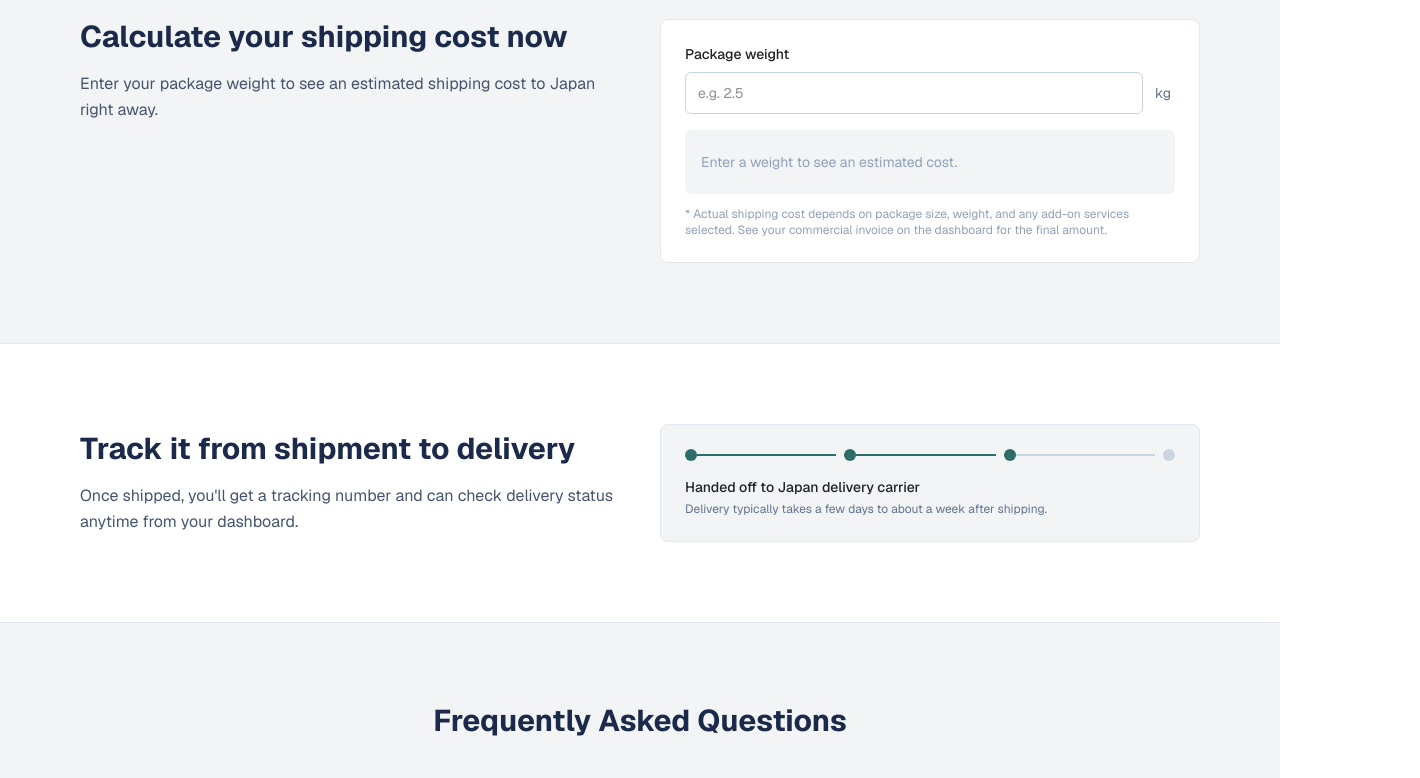
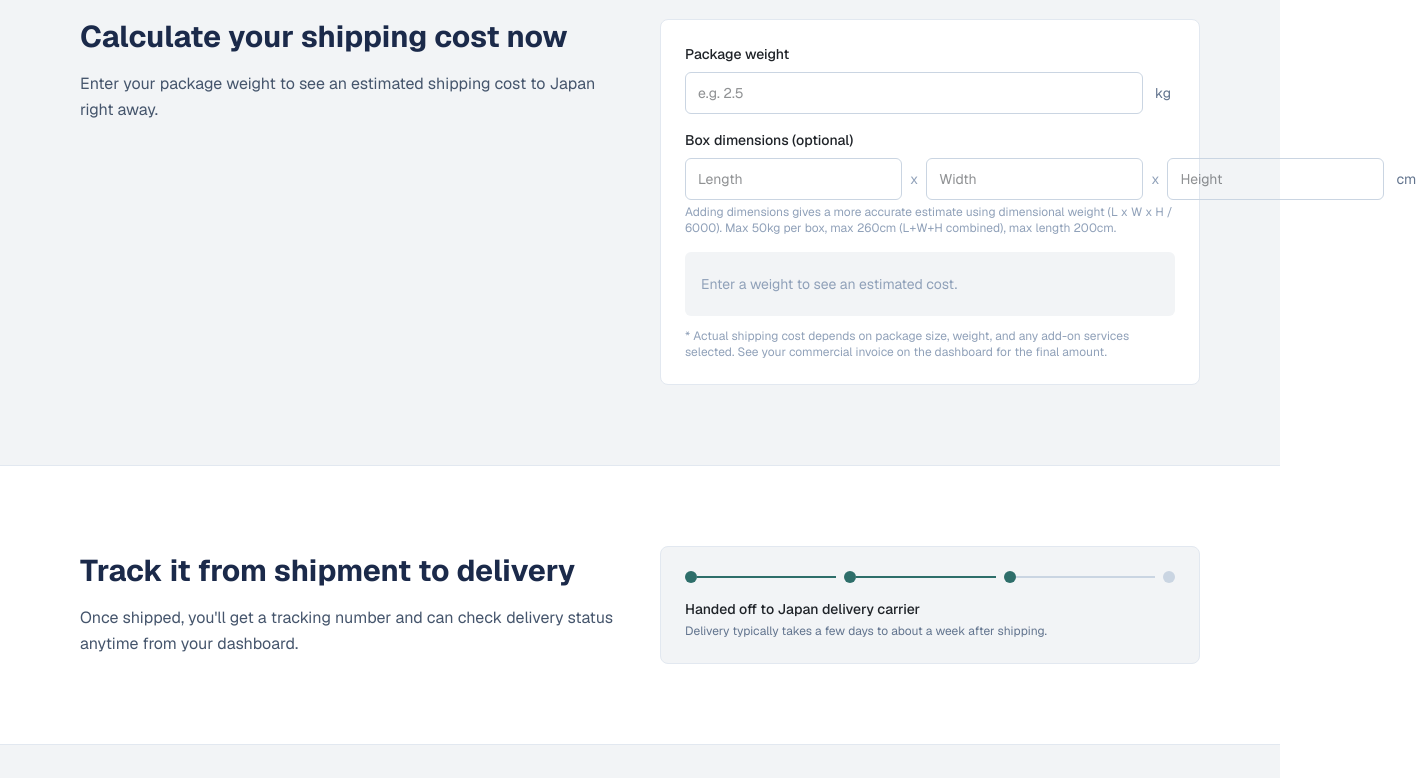
Before and after one commit to leelee90503-alt/usajusho-app, a Next.js app: page /en in a window 1280 px wide. Shown: the part 3000-3778 px from the top of the page, 1420 px wide, since content can reach past the window. Built offline with nearby package versions, Linux system fonts and the light colour scheme; no server answers; the database is empty.

Commit message:
Fix shipping fee calculator: correct volumetric divisor, ceiling billing, box dimensions input, 50kg+ contact fallback

```diff
--- a/app/[locale]/page.tsx
+++ b/app/[locale]/page.tsx
@@ -240,10 +240,16 @@ export default async function Home() {
             labels={{
                 weightLabel: t("calculator.weightLabel"),
                 weightPlaceholder: t("calculator.weightPlaceholder"),
+                dimensionsLabel: t("calculator.dimensionsLabel"),
+                lengthPlaceholder: t("calculator.lengthPlaceholder"),
+                widthPlaceholder: t("calculator.widthPlaceholder"),
+                heightPlaceholder: t("calculator.heightPlaceholder"),
+                dimensionsHint: t("calculator.dimensionsHint"),
                 resultLabel: t("calculator.resultLabel"),
                 unavailable: t("calculator.unavailable"),
                 disclaimer: t("calculator.disclaimer"),
                 currency: t("calculator.currency"),
+                overweightContact: t("calculator.overweightContact"),
               }}
           />
         </div>
--- a/components/home/fee-calculator.tsx
+++ b/components/home/fee-calculator.tsx
@@ -6,10 +6,16 @@ import { estimateQuote, type ShippingRate } from "@/lib/pricing"
 type Labels = {
   weightLabel: string
   weightPlaceholder: string
+  dimensionsLabel: string
+  lengthPlaceholder: string
+  widthPlaceholder: string
+  heightPlaceholder: string
+  dimensionsHint: string
   resultLabel: string
   unavailable: string
   disclaimer: string
   currency: string
+  overweightContact: string
 }
 
 export default function FeeCalculator({
@@ -20,16 +26,39 @@ export default function FeeCalculator({
   labels: Labels
 }) {
   const [weightInput, setWeightInput] = useState("")
+  const [lengthInput, setLengthInput] = useState("")
+  const [widthInput, setWidthInput] = useState("")
+  const [heightInput, setHeightInput] = useState("")
 
   const weightKg = useMemo(() => {
     const parsed = Number(weightInput)
     return Number.isFinite(parsed) && parsed > 0 ? parsed : null
   }, [weightInput])
 
+  const lengthCm = useMemo(() => {
+    const parsed = Number(lengthInput)
+    return Number.isFinite(parsed) && parsed > 0 ? parsed : null
+  }, [lengthInput])
+
+  const widthCm = useMemo(() => {
+    const parsed = Number(widthInput)
+    return Number.isFinite(parsed) && parsed > 0 ? parsed : null
+  }, [widthInput])
+
+  const heightCm = useMemo(() => {
+    const parsed = Number(heightInput)
+    return Number.isFinite(parsed) && parsed > 0 ? parsed : null
+  }, [heightInput])
+
   const estimate = useMemo(() => {
     if (weightKg === null || rates.length === 0) return null
-    return estimateQuote({ weightKg, lengthCm: null, widthCm: null, heightCm: null }, rates)
-  }, [weightKg, rates])
+    return estimateQuote({ weightKg, lengthCm, widthCm, heightCm }, rates)
+  }, [weightKg, lengthCm, widthCm, heightCm, rates])
+
+  // Packages over 50kg (the carrier's max per-carton weight) are intentionally
+  // left unrated, so surface a distinct "contact us" message instead of the
+  // generic unavailable copy in that case.
+  const isOverweight = weightKg !== null && weightKg > 50
 
   return (
     <div className="bg-white border border-slate-200 rounded-lg p-6">
@@ -46,10 +75,54 @@ export default function FeeCalculator({
           value={weightInput}
           onChange={(e) => setWeightInput(e.target.value)}
           placeholder={labels.weightPlaceholder}
-          className="flex-1 rounded-md border border-slate-300 px-3 py-2.5 text-sm focus:outline-none focus:ring-2 focus:ring-[var(--usj-accent)] focus:border-transparent"
+          className="flex-1 rounded-md border border-slate-300 px-3 py-2.5 text-sm outline-none focus:ring-2 focus:ring-[var(--usj-accent)] focus:border-transparent"
         />
         <span className="flex items-center text-sm text-slate-500 px-1">kg</span>
       </div>
+
+
+      <label className="block text-sm font-medium text-[var(--usj-text)] mb-2">
+        {labels.dimensionsLabel}
+      </label>
+      <div className="flex gap-2 mb-1 items-center">
+        <input
+          type="number"
+          inputMode="decimal"
+          min="0"
+          step="0.1"
+          value={lengthInput}
+          onChange={(e) => setLengthInput(e.target.value)}
+          placeholder={labels.lengthPlaceholder}
+          aria-label={labels.lengthPlaceholder}
+          className="flex-1 rounded-md border border-slate-300 px-3 py-2.5 text-sm outline-none focus:ring-2 focus:ring-[var(--usj-accent)] focus:border-transparent"
+        />
+        <span className="text-slate-400 text-sm">x</span>
+        <input
+          type="number"
+          inputMode="decimal"
+          min="0"
+          step="0.1"
+          value={widthInput}
+          onChange={(e) => setWidthInput(e.target.value)}
+          placeholder={labels.widthPlaceholder}
+          aria-label={labels.widthPlaceholder}
+          className="flex-1 rounded-md border border-slate-300 px-3 py-2.5 text-sm outline-none focus:ring-2 focus:ring-[var(--usj-accent)] focus:border-transparent"
+        />
+        <span className="text-slate-400 text-sm">x</span>
+        <input
+          type="number"
+          inputMode="decimal"
+          min="0"
+          step="0.1"
+          value={heightInput}
+          onChange={(e) => setHeightInput(e.target.value)}
+          placeholder={labels.heightPlaceholder}
+          aria-label={labels.heightPlaceholder}
+          className="flex-1 rounded-md border border-slate-300 px-3 py-2.5 text-sm outline-none focus:ring-2 focus:ring-[var(--usj-accent)] focus:border-transparent"
+        />
+        <span className="flex items-center text-sm text-slate-500 px-1">cm</span>
+      </div>
+      <p className="text-xs text-slate-400 mb-4">{labels.dimensionsHint}</p>
 
       <div className="rounded-md bg-[var(--usj-surface)] px-4 py-4 min-h-[64px] flex flex-col justify-center">
         {estimate?.amount != null ? (
@@ -60,6 +133,8 @@ export default function FeeCalculator({
               {estimate.amount.toLocaleString()}
             </p>
           </>
+        ) : isOverweight ? (
+          <p className="text-sm text-slate-400">{labels.overweightContact}</p>
         ) : (
           <p className="text-sm text-slate-400">{labels.unavailable}</p>
         )}
--- a/lib/pricing.ts
+++ b/lib/pricing.ts
@@ -34,7 +34,7 @@ export type ChargeableWeightResult = {
   chargeableWeightKg: number
 }
 
-const VOLUMETRIC_DIVISOR = 5000
+const VOLUMETRIC_DIVISOR = 6000
 
 export function calculateVolumetricWeightKg(
   lengthCm: number | null | undefined,
@@ -73,12 +73,17 @@ export function findRateForWeight(
     .sort((a, b) => a.min_weight_kg - b.min_weight_kg)
 
   for (const rate of active) {
-    const withinMin = chargeableWeightKg >= rate.min_weight_kg
-    const withinMax = rate.max_weight_kg === null || chargeableWeightKg < rate.max_weight_kg
-    if (withinMin && withinMax) {
-      return rate
+      // Tiers are (min, max] so a weight exactly on an integer boundary (e.g. 3.0kg)
+      // bills at that tier's rate (ceiling billing), not the next tier up. The very
+      // first tier (min_weight_kg === 0) stays inclusive of 0 itself.
+      const withinMin = rate.min_weight_kg === 0
+        ? chargeableWeightKg >= rate.min_weight_kg
+        : chargeableWeightKg > rate.min_weight_kg
+      const withinMax = rate.max_weight_kg === null || chargeableWeightKg <= rate.max_weight_kg
+      if (withinMin && withinMax) {
+        return rate
+      }
     }
-  }
 
   return null
 }
--- a/messages/en.json
+++ b/messages/en.json
@@ -94,10 +94,16 @@
       "description": "Enter your package weight to see an estimated shipping cost to Japan right away.",
       "weightLabel": "Package weight",
       "weightPlaceholder": "e.g. 2.5",
+      "dimensionsLabel": "Box dimensions (optional)",
+      "lengthPlaceholder": "Length",
+      "widthPlaceholder": "Width",
+      "heightPlaceholder": "Height",
+      "dimensionsHint": "Adding dimensions gives a more accurate estimate using dimensional weight (L x W x H / 6000). Max 50kg per box, max 260cm (L+W+H combined), max length 200cm.",
       "resultLabel": "Estimated shipping cost",
       "unavailable": "Enter a weight to see an estimated cost.",
       "disclaimer": "* Actual shipping cost depends on package size, weight, and any add-on services selected. See your commercial invoice on the dashboard for the final amount.",
-      "currency": "¥"
+      "currency": "¥",
+      "overweightContact": "For packages over 50kg, please contact support for a custom quote."
     },
     "tracking": {
       "title": "Track it from shipment to delivery",
--- a/messages/ja.json
+++ b/messages/ja.json
@@ -94,10 +94,16 @@
       "description": "荷物の重さを入力するだけで、日本までの概算送料をすぐに確認できます。",
       "weightLabel": "荷物の重さ",
       "weightPlaceholder": "例：2.5",
+      "dimensionsLabel": "箱のサイズ（任意）",
+      "lengthPlaceholder": "奧行",
+      "widthPlaceholder": "幅",
+      "heightPlaceholder": "高さ",
+      "dimensionsHint": "サイズを入力すると、容積重量（縦×横×高 cm ÷ 6000）を考慮したより正確な見積もりになります。箱あたり最大50kg、サイズは縦×横×高の合計で260cm以内、最長200cmまで。",
       "resultLabel": "概算送料",
       "unavailable": "重さを入力すると概算送料が表示されます。",
       "disclaimer": "※ 実際の送料は荷物のサイズ・重量や選択した付加サービスにより異なります。最終金額はマイページの商業送り状でご確認ください。",
-      "currency": "¥"
+      "currency": "¥",
+      "overweightContact": "50kgを超える場合は、お問い合わせいただければ個別にお見積もりします。"
     },
     "tracking": {
       "title": "発送から到着まで追跡できます",
```
Lines whose indentation alone changed are shown as unchanged.
